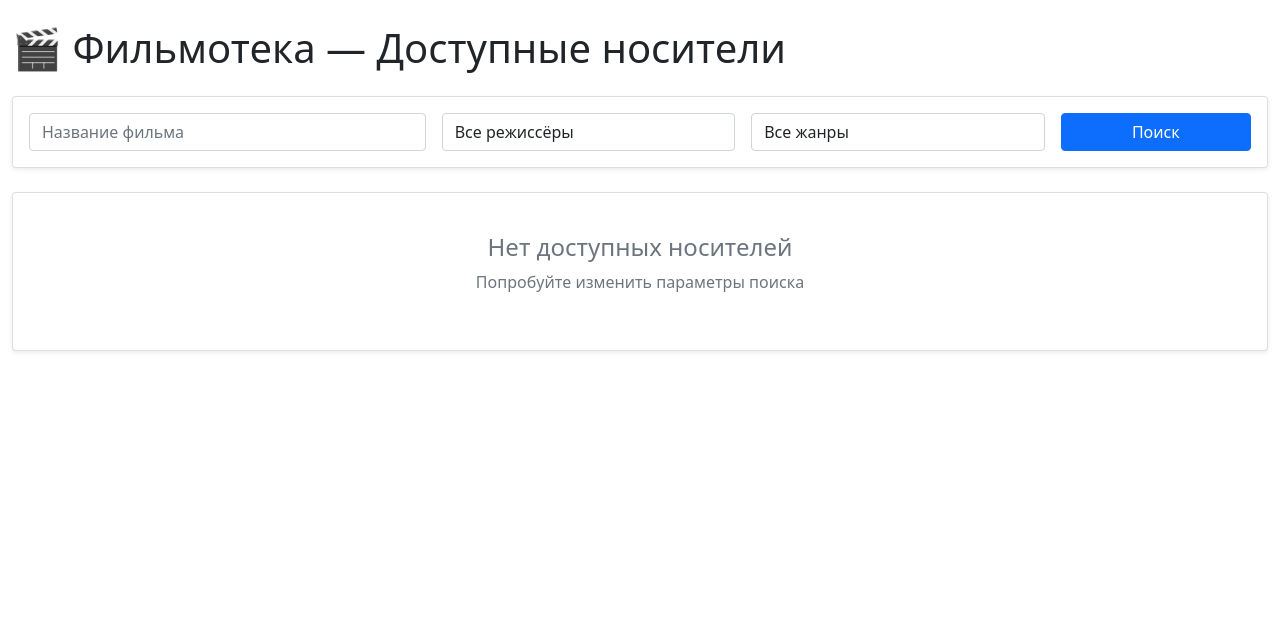
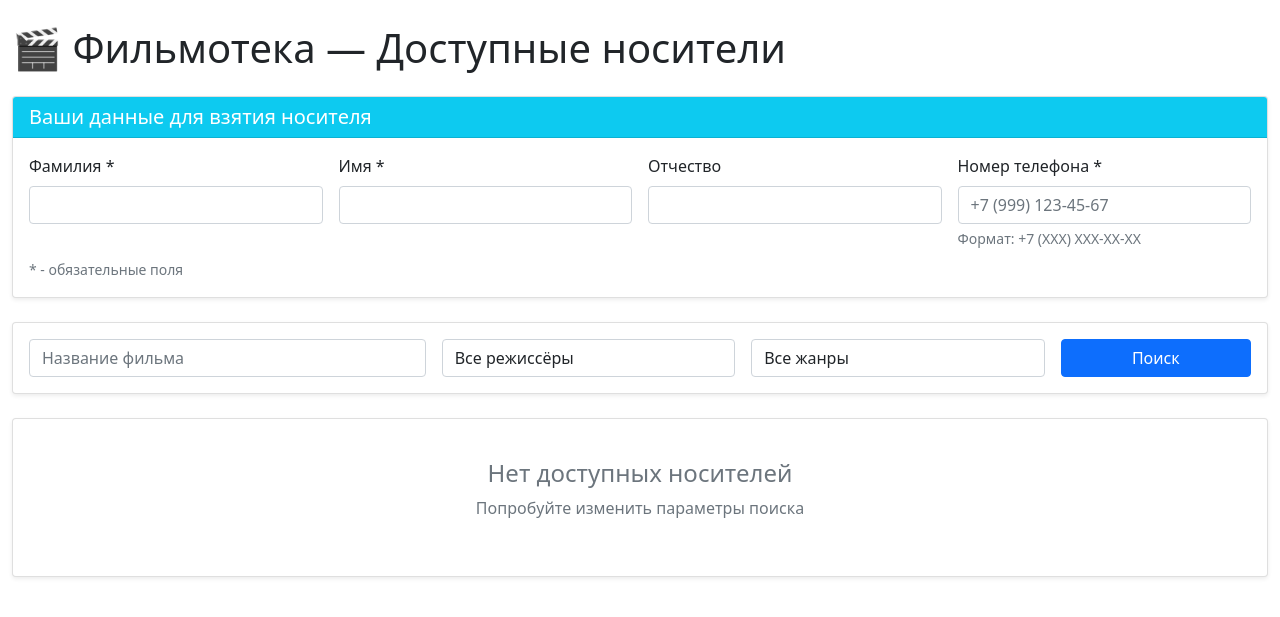
Before and after one commit to strongpersonality/opi3, a Flask app: page /user in a window 1280 px wide. Shown: the top 617 px of the page. Run offline with Flask 3, Linux system fonts and the light colour scheme; a database or web service that is not in the repository returns one stand-in record (values such as "Sample title"); some libraries are stand-ins or nearby versions.

Commit message:
Update user.html

```diff
--- a/templates/user.html
+++ b/templates/user.html
@@ -9,6 +9,40 @@
 <body>
     <div class="container mt-4">
         <h1 class="mb-4">🎬 Фильмотека — Доступные носители</h1>
+
+        <!-- Форма данных пользователя -->
+        <div class="card mb-4">
+            <div class="card-header bg-info text-white">
+                <h5 class="mb-0">Ваши данные для взятия носителя</h5>
+            </div>
+            <div class="card-body">
+                <form id="userForm" class="row g-3">
+                    <div class="col-md-3">
+                        <label for="lastName" class="form-label">Фамилия *</label>
+                        <input type="text" class="form-control" id="lastName" required>
+                    </div>
+
+                    <div class="col-md-3">
+                        <label for="firstName" class="form-label">Имя *</label>
+                        <input type="text" class="form-control" id="firstName" required>
+                    </div>
+
+                    <div class="col-md-3">
+                        <label for="middleName" class="form-label">Отчество</label>
+                        <input type="text" class="form-control" id="middleName">
+                    </div>
+
+                    <div class="col-md-3">
+                        <label for="phone" class="form-label">Номер телефона *</label>
+                        <input type="tel" class="form-control" id="phone" placeholder="+7 (999) 123-45-67" required>
+                        <div class="form-text">Формат: +7 (XXX) XXX-XX-XX</div>
+                    </div>
+                </form>
+                <div class="mt-2">
+                    <small class="text-muted">* - обязательные поля</small>
+                </div>
+            </div>
+        </div>
 
         <!-- Форма поиска -->
         <div class="card mb-4">
@@ -136,27 +170,55 @@
                 const carrierId = this.getAttribute('data-carrier-id');
                 const carrierName = this.getAttribute('data-carrier-name');
 
-                if (confirm(`Вы уверены, что хотите взять "${carrierName}"?`)) {
-                    takeCarrier(carrierId, this);
-                }
+                takeCarrier(carrierId, carrierName, this);
             });
         });
 
-        function takeCarrier(carrierId, button) {
+        function takeCarrier(carrierId, carrierName, button) {
+            const lastName = document.getElementById('lastName').value.trim();
+            const firstName = document.getElementById('firstName').value.trim();
+            const middleName = document.getElementById('middleName').value.trim();
+            const phone = document.getElementById('phone').value.trim();
+
+            // Валидация
+            if (!lastName || !firstName || !phone) {
+                alert('Пожалуйста, заполните все обязательные поля (Фамилия, Имя, Телефон)');
+                return;
+            }
+
+            // Простая валидация телефона
+            if (!phone.match(/^(\+7|8)[\s\-]?\(?[0-9]{3}\)?[\s\-]?[0-9]{3}[\s\-]?[0-9]{2}[\s\-]?[0-9]{2}$/)) {
+                alert('Пожалуйста, введите корректный номер телефона');
+                return;
+            }
+
+            if (!confirm(`Вы уверены, что хотите взять "${carrierName}"?`)) {
+                return;
+            }
+
             // Показываем индикатор загрузки
             button.disabled = true;
             button.innerHTML = '<span class="spinner-border spinner-border-sm" role="status"></span> Загрузка...';
+
+            const userData = {
+                last_name: lastName,
+                first_name: firstName,
+                middle_name: middleName,
+                phone: phone
+            };
 
             fetch(`/api/user/take/${carrierId}`, {
                 method: 'POST',
                 headers: {
                     'Content-Type': 'application/json',
-                }
+                },
+                body: JSON.stringify(userData)
             })
             .then(response => response.json())
             .then(data => {
                 if (data.success) {
                     alert(data.message);
+
                     // Обновляем интерфейс
                     button.textContent = 'Взято';
                     button.classList.remove('btn-success');
@@ -181,6 +243,39 @@
                 button.textContent = 'Взять';
             });
         }
+
+        // Маска для телефона
+        document.getElementById('phone').addEventListener('input', function(e) {
+            let x = e.target.value.replace(/\D/g, '').match(/(\d{0,1})(\d{0,3})(\d{0,3})(\d{0,2})(\d{0,2})/);
+            if (!x) return;
+
+            let formatted = '';
+            if (x[1]) formatted = '+' + x[1];
+            if (x[2]) formatted += ' (' + x[2];
+            if (x[3]) formatted += ') ' + x[3];
+            if (x[4]) formatted += '-' + x[4];
+            if (x[5]) formatted += '-' + x[5];
+
+            e.target.value = formatted;
+        });
+
+        // Сохранение данных в localStorage
+        const formFields = ['lastName', 'firstName', 'middleName', 'phone'];
+
+        // Загрузка сохраненных данных
+        formFields.forEach(field => {
+            const savedValue = localStorage.getItem(`user_${field}`);
+            if (savedValue) {
+                document.getElementById(field).value = savedValue;
+            }
+        });
+
+        // Сохранение данных при изменении
+        formFields.forEach(field => {
+            document.getElementById(field).addEventListener('input', function() {
+                localStorage.setItem(`user_${field}`, this.value);
+            });
+        });
     });
     </script>
 </body>
```
